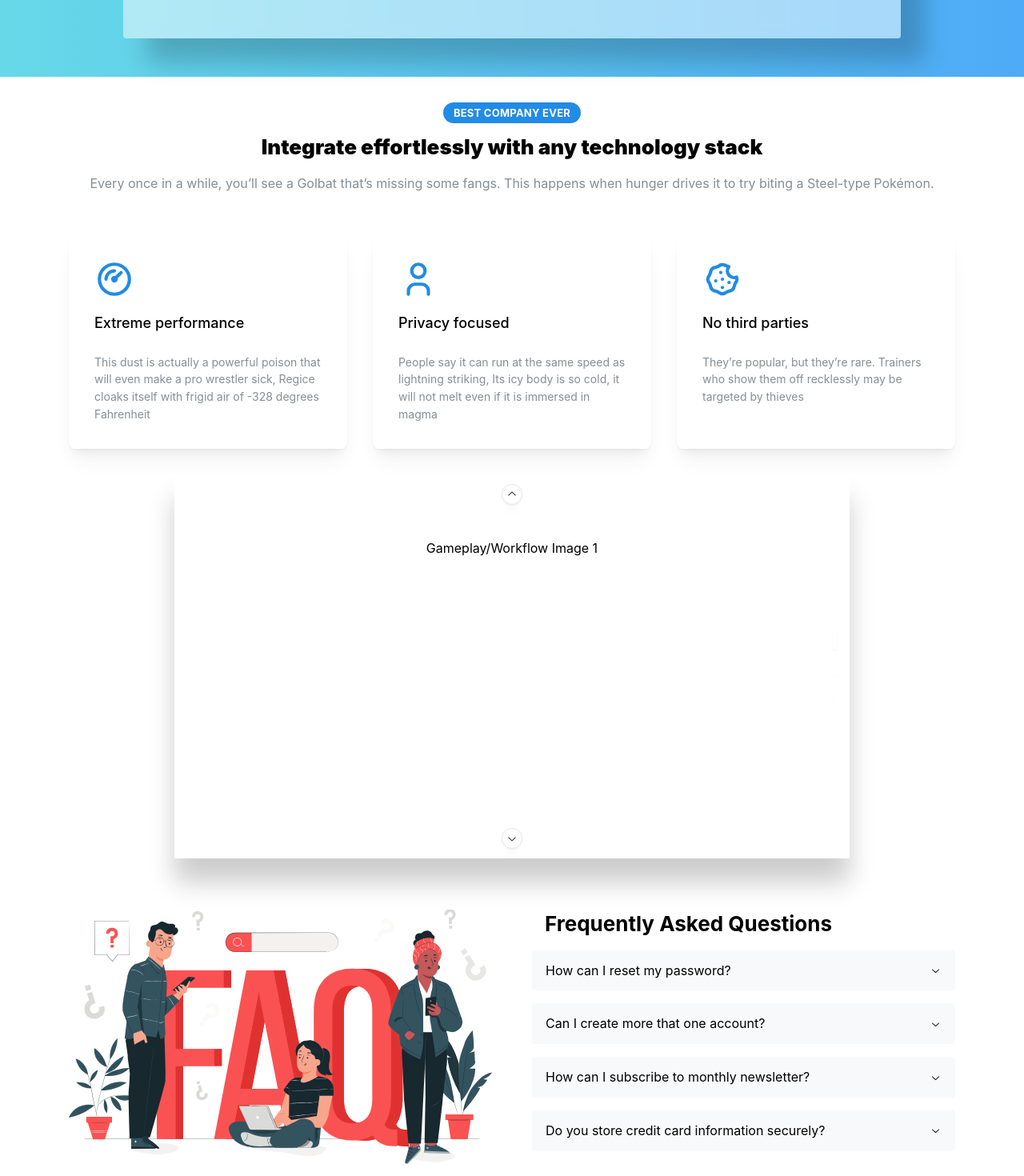
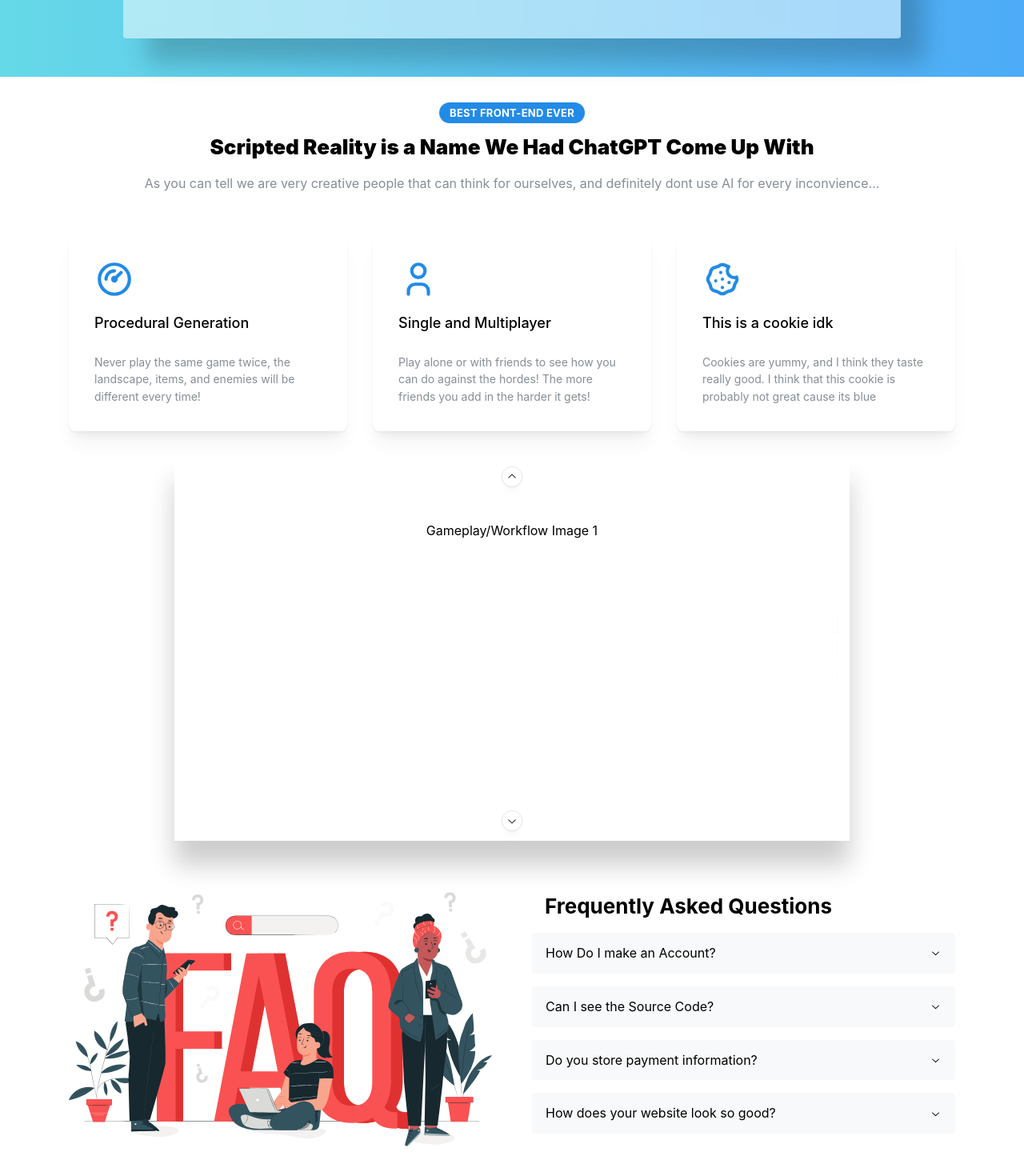
Before and after one commit to ScriptedReality/speedrun-listings-client, a React (Vite) app: page / in a window 1280 px wide. Shown: the part 280-1750 px from the top of the page at 80% size. Built offline with nearby package versions, Linux system fonts and the light colour scheme.

Commit message:
I cant even think rn

```diff
--- a/src/components/FeaturesCards.tsx
+++ b/src/components/FeaturesCards.tsx
@@ -14,21 +14,21 @@ import classes from "../styles/FeaturesCards.module.css";
 
 const mockdata = [
   {
-    title: "Extreme performance",
+    title: "Procedural Generation",
     description:
-      "This dust is actually a powerful poison that will even make a pro wrestler sick, Regice cloaks itself with frigid air of -328 degrees Fahrenheit",
+      "Never play the same game twice, the landscape, items, and enemies will be different every time!",
     icon: IconGauge,
   },
   {
-    title: "Privacy focused",
+    title: "Single and Multiplayer",
     description:
-      "People say it can run at the same speed as lightning striking, Its icy body is so cold, it will not melt even if it is immersed in magma",
+      "Play alone or with friends to see how you can do against the hordes! The more friends you add in the harder it gets!",
     icon: IconUser,
   },
   {
-    title: "No third parties",
+    title: "This is a cookie idk",
     description:
-      "They’re popular, but they’re rare. Trainers who show them off recklessly may be targeted by thieves",
+      "Cookies are yummy, and I think they taste really good. I think that this cookie is probably not great cause its blue",
     icon: IconCookie,
   },
 ];
@@ -61,17 +61,16 @@ export function FeaturesCards() {
     <Container size="lg" py="xl">
       <Group justify="center">
         <Badge variant="filled" size="lg">
-          Best company ever
+          Best Front-End Ever
         </Badge>
       </Group>
 
       <Title order={2} className={classes.title} ta="center" mt="sm">
-        Integrate effortlessly with any technology stack
+        Scripted Reality is a Name We Had ChatGPT Come Up With
       </Title>
 
       <Text c="dimmed" className={classes.description} ta="center" mt="md">
-        Every once in a while, you’ll see a Golbat that’s missing some fangs.
-        This happens when hunger drives it to try biting a Steel-type Pokémon.
+        As you can tell we are very creative people that can think for ourselves, and definitely dont use AI for every inconvience...
       </Text>
 
       <SimpleGrid cols={{ base: 1, md: 3 }} spacing="xl" mt={50}>
--- a/src/components/faq.tsx
+++ b/src/components/faq.tsx
@@ -1,9 +1,6 @@
 import { Image, Accordion, Grid, Container, Title } from "@mantine/core";
 import image from "../assets/faqimage.svg";
 import classes from "../styles/faq.module.css";
-
-const placeholder =
-  "It can’t help but hear a pin drop from over half a mile away, so it lives deep in the mountains where there aren’t many people or Pokémon.";
 
 export function Faq() {
   return (
@@ -21,30 +18,30 @@ export function Faq() {
             <Accordion chevronPosition="right" variant="separated">
               <Accordion.Item className={classes.item} value="reset-password">
                 <Accordion.Control>
-                  How can I reset my password?
+                  How Do I make an Account?
                 </Accordion.Control>
-                <Accordion.Panel>{placeholder}</Accordion.Panel>
+                <Accordion.Panel>Click the profile icon on the header near the top of the screen, click login and then create an account from there!</Accordion.Panel>
               </Accordion.Item>
 
               <Accordion.Item className={classes.item} value="another-account">
                 <Accordion.Control>
-                  Can I create more that one account?
+                  Can I see the Source Code?
                 </Accordion.Control>
-                <Accordion.Panel>{placeholder}</Accordion.Panel>
+                <Accordion.Panel>The entire game is open source and readily available! Check the github link on this website to check it out!</Accordion.Panel>
               </Accordion.Item>
 
               <Accordion.Item className={classes.item} value="newsletter">
                 <Accordion.Control>
-                  How can I subscribe to monthly newsletter?
+                  Do you store payment information?
                 </Accordion.Control>
-                <Accordion.Panel>{placeholder}</Accordion.Panel>
+                <Accordion.Panel>We use plaid as a middle man and recieve none of your payment information.</Accordion.Panel>
               </Accordion.Item>
 
               <Accordion.Item className={classes.item} value="credit-card">
                 <Accordion.Control>
-                  Do you store credit card information securely?
+                  How does your website look so good?
                 </Accordion.Control>
-                <Accordion.Panel>{placeholder}</Accordion.Panel>
+                <Accordion.Panel>We have the best front end developer in the western hemisphere, Aiden Jastrzembski.</Accordion.Panel>
               </Accordion.Item>
             </Accordion>
           </Grid.Col>
--- a/src/styles/LandingPage.css
+++ b/src/styles/LandingPage.css
@@ -35,5 +35,5 @@
 .logo-text {
   font-size: 8rem;
   font-weight: 900;
-  color: light-dark(var(--mantine-color-black), var(--mantine-color-white));
+  color: var(--mantine-color-white);
 }
```
